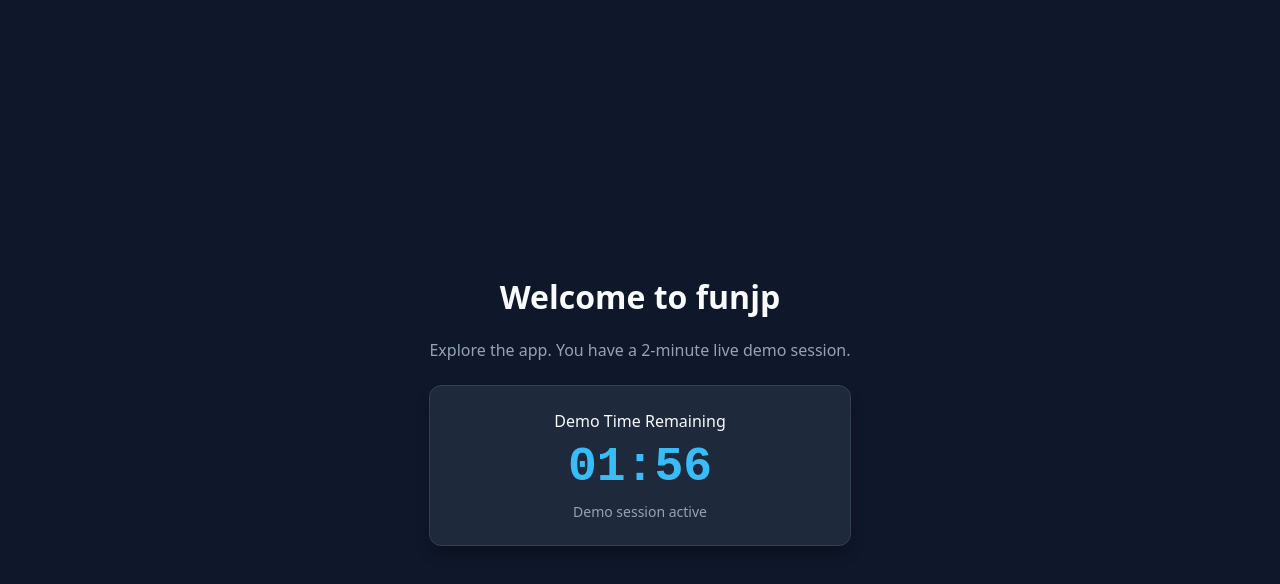
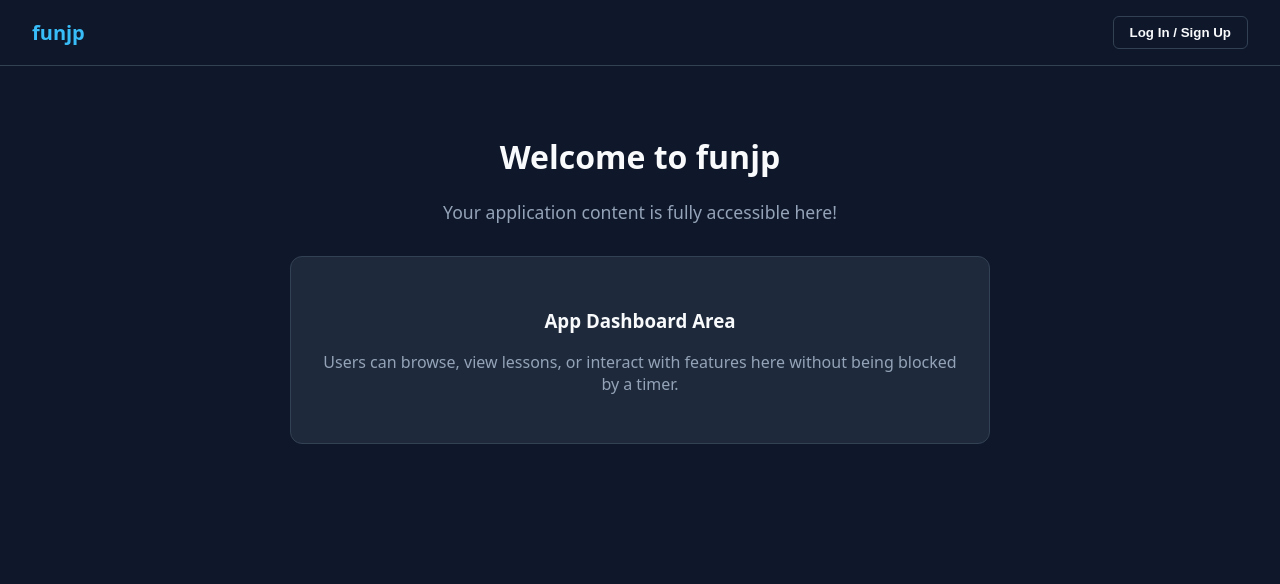
Before and after one commit to engs4h7/funjp, a website: page public/index.html in a window 1280 px wide. Drawn offline with Linux system fonts and the light colour scheme.

Commit message:
Add complete app structure with frontend, serverless backend, and dependencies

```diff
--- a/public/index.html
+++ b/public/index.html
@@ -3,7 +3,7 @@
 <head>
   <meta charset="UTF-8" />
   <meta name="viewport" content="width=device-width, initial-scale=1.0"/>
-  <title>funjp - Demo & Auth</title>
+  <title>funjp - App</title>
   <style>
     :root {
       --primary: #4f46e5;
@@ -23,32 +23,44 @@
       display: flex;
       flex-direction: column;
       align-items: center;
-      justify-content: center;
       min-height: 100vh;
     }
 
-    .container {
-      text-align: center;
-      max-width: 600px;
-      padding: 2rem;
+    header {
+      width: 100%;
+      padding: 1rem 2rem;
+      display: flex;
+      justify-content: space-between;
+      align-items: center;
+      box-sizing: border-box;
+      border-bottom: 1px solid #334155;
     }
 
-    /* Timer Widget */
-    .timer-card {
-      background: var(--card-bg);
-      border: 1px solid #334155;
-      border-radius: 12px;
-      padding: 1.5rem 2rem;
-      margin-top: 1.5rem;
-      box-shadow: 0 10px 15px -3px rgba(0, 0, 0, 0.3);
+    .logo {
+      font-weight: 700;
+      font-size: 1.25rem;
+      color: #38bdf8;
     }
 
-    .timer-display {
-      font-size: 3rem;
-      font-weight: 700;
-      color: #38bdf8;
-      font-family: monospace;
-      margin: 0.5rem 0;
+    .main-content {
+      text-align: center;
+      max-width: 700px;
+      padding: 3rem 1rem;
+    }
+
+    .btn-secondary {
+      background: transparent;
+      border: 1px solid #334155;
+      color: var(--text);
+      padding: 0.5rem 1rem;
+      border-radius: 6px;
+      cursor: pointer;
+      font-weight: 600;
+      transition: background 0.2s;
+    }
+
+    .btn-secondary:hover {
+      background: #334155;
     }
 
     /* Modal Overlay */
@@ -165,14 +177,18 @@
 </head>
 <body>
 
-  <div class="container">
+  <header>
+    <div class="logo">funjp</div>
+    <button id="openAuthBtn" class="btn-secondary">Log In / Sign Up</button>
+  </header>
+
+  <div class="main-content">
     <h1>Welcome to funjp</h1>
-    <p style="color: var(--text-muted);">Explore the app. You have a 2-minute live demo session.</p>
+    <p style="color: var(--text-muted); font-size: 1.1rem;">Your application content is fully accessible here!</p>
 
-    <div class="timer-card">
-      <div>Demo Time Remaining</div>
-      <div id="timerDisplay" class="timer-display">02:00</div>
-      <div id="statusText" style="font-size: 0.875rem; color: var(--text-muted);">Demo session active</div>
+    <div style="background: var(--card-bg); border: 1px solid #334155; padding: 2rem; border-radius: 12px; margin-top: 2rem;">
+      <h3>App Dashboard Area</h3>
+      <p style="color: var(--text-muted);">Users can browse, view lessons, or interact with features here without being blocked by a timer.</p>
     </div>
   </div>
 
@@ -180,8 +196,8 @@
   <div id="authModal" class="modal-overlay">
     <div class="modal">
       <div class="modal-header">
-        <h2 id="modalTitle">Demo Expired - Log In</h2>
-        <p style="color: var(--text-muted); font-size: 0.875rem;">Please log in or register to continue using funjp.</p>
+        <h2 id="modalTitle">Welcome Back</h2>
+        <p style="color: var(--text-muted); font-size: 0.875rem;">Log in or create an account to save your progress.</p>
       </div>
 
       <form id="authForm">
@@ -204,17 +220,17 @@
         <span id="toggleQuestion">Don't have an account?</span>
         <a id="toggleAuthMode">Sign Up</a>
       </div>
+
+      <button id="closeModalBtn" class="btn-secondary" style="width: 100%; margin-top: 1rem;">Cancel</button>
     </div>
   </div>
 
   <script>
-    // State Variables
     let isRegistering = false;
-    let timerInterval = null;
-    let duration = 120; // 2 minutes in seconds
 
-    const timerDisplay = document.getElementById('timerDisplay');
     const authModal = document.getElementById('authModal');
+    const openAuthBtn = document.getElementById('openAuthBtn');
+    const closeModalBtn = document.getElementById('closeModalBtn');
     const authForm = document.getElementById('authForm');
     const modalTitle = document.getElementById('modalTitle');
     const submitBtn = document.getElementById('submitBtn');
@@ -222,30 +238,15 @@
     const toggleQuestion = document.getElementById('toggleQuestion');
     const authMessage = document.getElementById('authMessage');
 
-    // Start 2-Minute Demo Timer
-    function startDemoTimer() {
-      let timeRemaining = duration;
+    // Open Modal
+    openAuthBtn.addEventListener('click', () => {
+      authModal.classList.add('active');
+    });
 
-      timerInterval = setInterval(() => {
-        const minutes = Math.floor(timeRemaining / 60);
-        const seconds = timeRemaining % 60;
-
-        timerDisplay.textContent =
-          `${String(minutes).padStart(2, '0')}:${String(seconds).padStart(2, '0')}`;
-
-        if (timeRemaining <= 0) {
-          clearInterval(timerInterval);
-          document.getElementById('statusText').textContent = "Demo session finished.";
-          showAuthModal();
-        }
-
-        timeRemaining--;
-      }, 1000);
-    }
-
-    function showAuthModal() {
-      authModal.classList.add('active');
-    }
+    // Close Modal
+    closeModalBtn.addEventListener('click', () => {
+      authModal.classList.remove('active');
+    });
 
     // Toggle between Login and Signup modes
     toggleAuthMode.addEventListener('click', () => {
@@ -296,7 +297,7 @@
 
           setTimeout(() => {
             authModal.classList.remove('active');
-            location.reload(); // Reset demo/session upon login
+            location.reload();
           }, 1500);
         } else {
           authMessage.className = "message error";
@@ -310,11 +311,6 @@
         submitBtn.textContent = isRegistering ? "Sign Up" : "Log In";
       }
     });
-
-    // Start timer on page load
-    window.addEventListener('DOMContentLoaded', () => {
-      startDemoTimer();
-    });
   </script>
 </body>
 </html>
```
